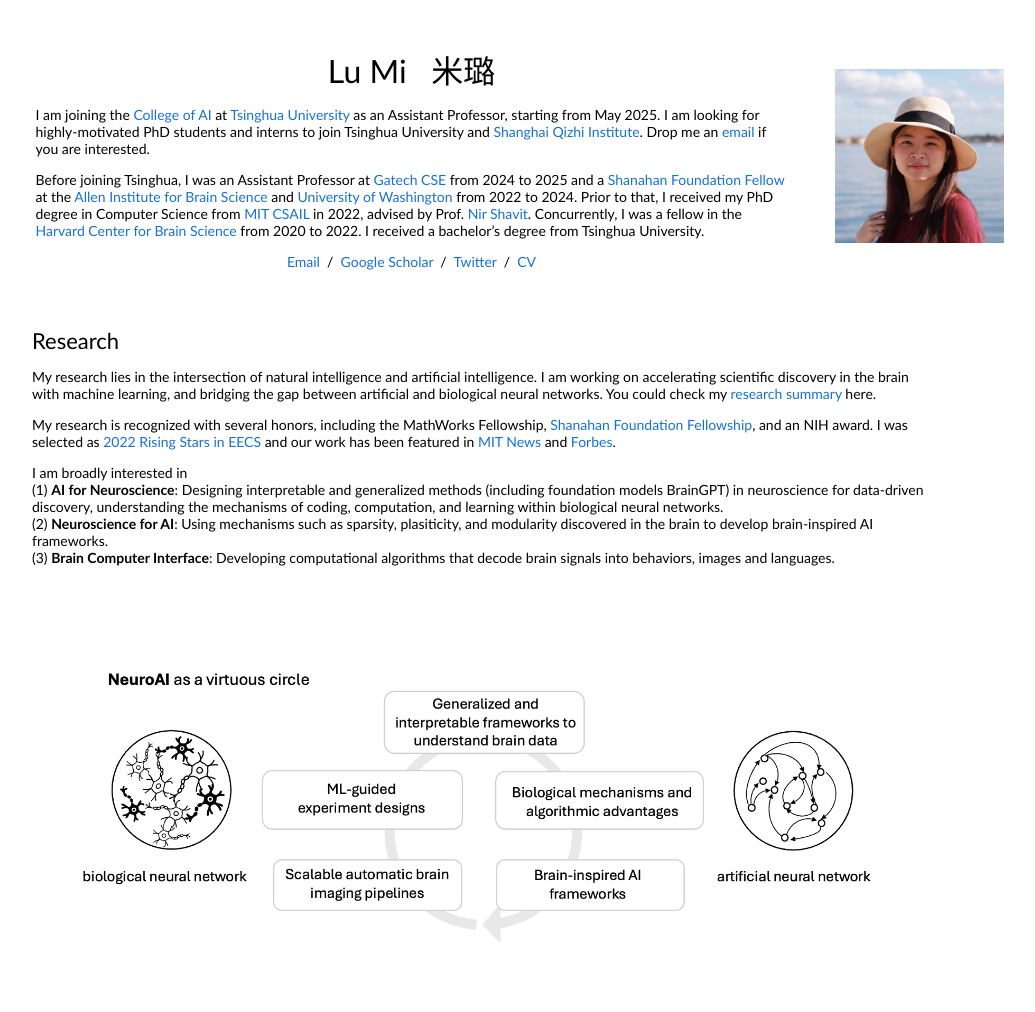
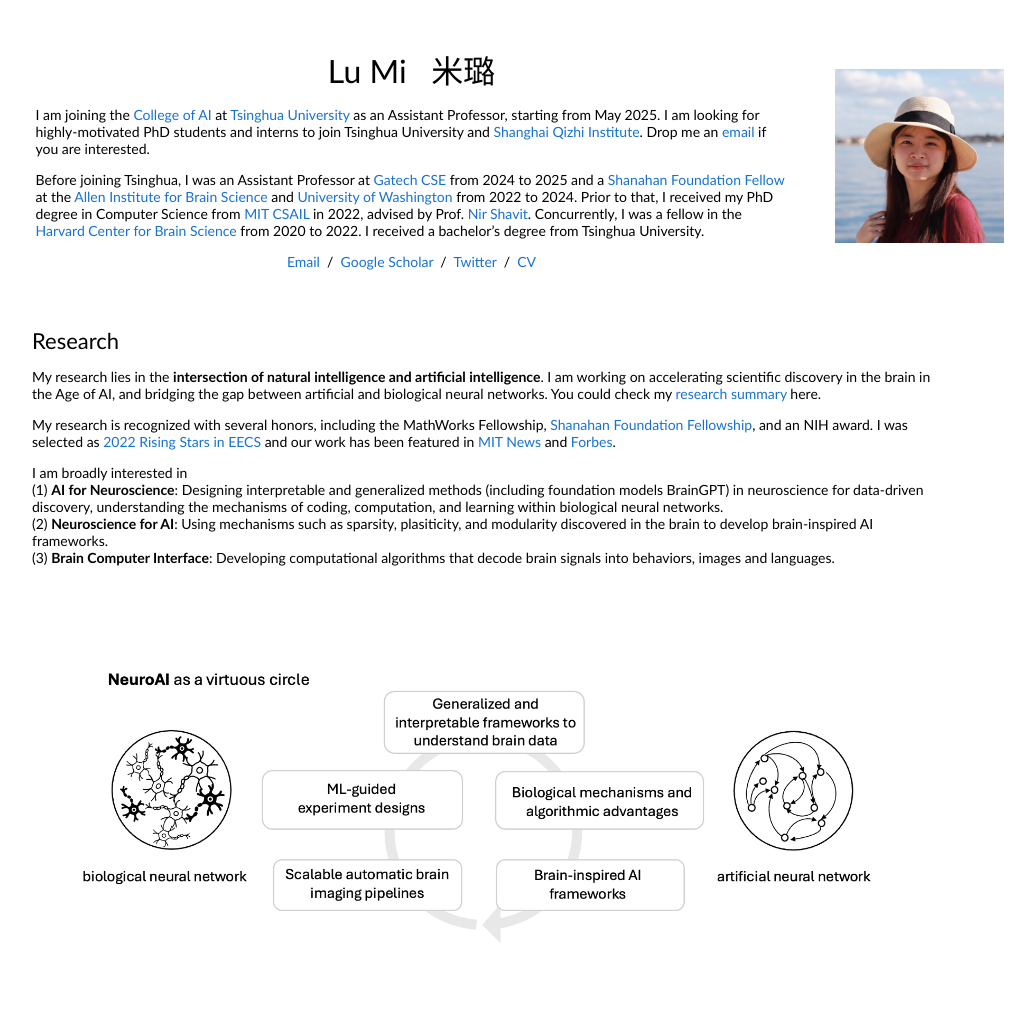
Before and after one commit to lumimim/lumimim.github.io, a plain HTML site: page index.html in a window 1280 px wide. Shown: the top 1012 px of the page, without its empty margins (158-1193 px from the left). Drawn offline with Linux system fonts and the light colour scheme.

Commit message:
Update index.html

```diff
--- a/index.html
+++ b/index.html
@@ -51,7 +51,7 @@
           <td style="padding:20px;width:100%;vertical-align:middle">
               <heading>Research</heading>
               <p>
-                My research lies in the intersection of natural intelligence and artificial intelligence. I am working on accelerating scientific discovery in the brain with machine learning, and bridging the gap between artificial and biological neural networks. You could check my <a href="https://drive.google.com/file/d/12nAqDIZAsGt9WNhlxMaZUA4idO-mKZz6/view?usp=sharing">research summary</a> here.
+                My research lies in the <b>intersection of natural intelligence and artificial intelligence</b>. I am working on accelerating scientific discovery in the brain in the Age of AI, and bridging the gap between artificial and biological neural networks. You could check my <a href="https://drive.google.com/file/d/12nAqDIZAsGt9WNhlxMaZUA4idO-mKZz6/view?usp=sharing">research summary</a> here.
               </p>
 	      <p>
 		My research is recognized with several honors, including the MathWorks Fellowship, <a href="https://alleninstitute.org/careers/internships-and-postbac/shanahan-foundation-fellowship/Shanahan Foundation Fellowship/">Shanahan Foundation Fellowship</a>, and an NIH award.
```
